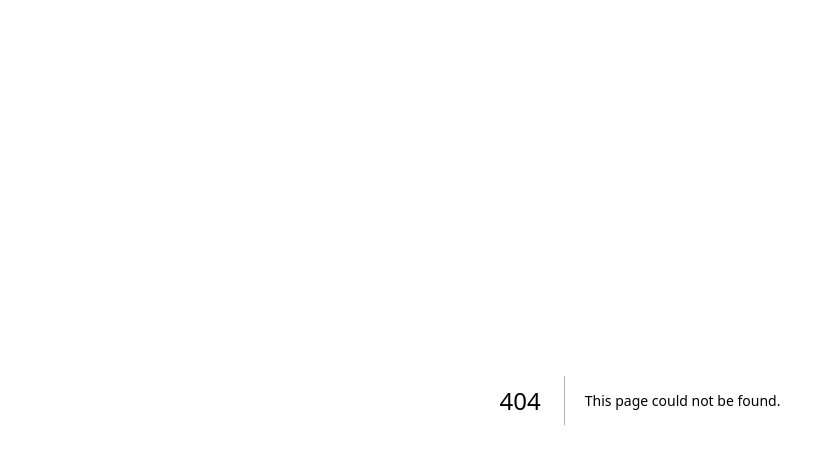
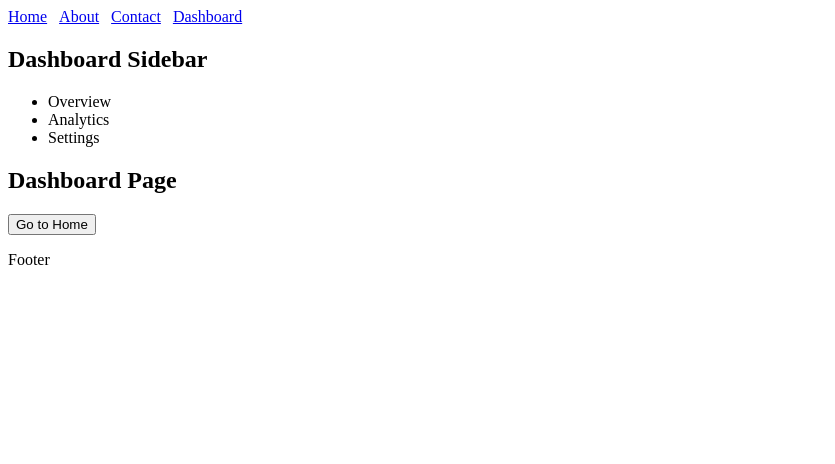
Before and after one commit to Sahusuman880/Next.js-Course, a Next.js app: page /dashboard in a window 1280 px wide. Before the commit this address had no page. Shown: the top 464 px of the page, without its empty margins (0-835 px from the left). Built offline with nearby package versions, Linux system fonts and the light colour scheme.

Commit message:
Next.js: Project initialize | Project Structure | App Router(page.jsx,layout.tsx) | Navigation

```diff
--- /dev/null
+++ b/app/contact/page.jsx
@@ -0,0 +1,5 @@
+function ContactPage() {
+  return <h1>Contact Page</h1>;
+}
+
+export default ContactPage;
--- /dev/null
+++ b/app/dashboard/layout.tsx
@@ -0,0 +1,21 @@
+export default function RootLayout({
+  children,
+}: Readonly<{
+  children: React.ReactNode;
+}>) {
+    return (
+        <section>
+            <aside>
+                <h2>Dashboard Sidebar</h2>
+                <ul>
+                    <li>Overview</li>
+                    <li>Analytics</li>
+                    <li>Settings</li>
+                </ul>
+            </aside>
+        <div>
+            {children}
+        </div>
+        </section>
+    )
+}
--- /dev/null
+++ b/app/dashboard/page.jsx
@@ -0,0 +1,18 @@
+"use client";
+import React from "react";
+import { useRouter } from "next/navigation";
+
+function DashboardPage() {
+  const router = useRouter();
+  function handleClick() {
+    router.push("/");
+  }
+  return (
+    <div>
+      <h1>Dashboard Page</h1>
+      <button onClick={handleClick}>Go to Home</button>
+    </div>
+  );
+}
+
+export default DashboardPage;
--- a/app/layout.tsx
+++ b/app/layout.tsx
@@ -1,21 +1,5 @@
-import type { Metadata } from "next";
-import { Geist, Geist_Mono } from "next/font/google";
-import "./globals.css";
+import Link from "next/link";
 
-const geistSans = Geist({
-  variable: "--font-geist-sans",
-  subsets: ["latin"],
-});
-
-const geistMono = Geist_Mono({
-  variable: "--font-geist-mono",
-  subsets: ["latin"],
-});
-
-export const metadata: Metadata = {
-  title: "Create Next App",
-  description: "Generated by create next app",
-};
 
 export default function RootLayout({
   children,
@@ -25,9 +9,25 @@ export default function RootLayout({
   return (
     <html
       lang="en"
-      className={`${geistSans.variable} ${geistMono.variable} h-full antialiased`}
+      className={`h-full antialiased`}
     >
-      <body className="min-h-full flex flex-col">{children}</body>
+      <head>
+        <title>Next.js Course</title>
+      </head>
+      <body className="min-h-full flex flex-col">
+        <section>
+          <nav style={{display:'flex',gap:12}}>
+            <Link href="/">Home</Link>
+            <Link href="/about">About</Link>
+            <Link href="/contact">Contact</Link>
+            <Link href="/dashboard">Dashboard</Link>
+          </nav>
+        </section>
+        {children}
+        <footer>
+          <p>Footer</p>
+        </footer>
+      </body>
     </html>
   );
 }
--- a/app/page.tsx
+++ b/app/page.tsx
@@ -1,65 +1,11 @@
-import Image from "next/image";
+import React from 'react'
 
-export default function Home() {
+function Home() {
   return (
-    <div className="flex flex-col flex-1 items-center justify-center bg-zinc-50 font-sans dark:bg-black">
-      <main className="flex flex-1 w-full max-w-3xl flex-col items-center justify-between py-32 px-16 bg-white dark:bg-black sm:items-start">
-        <Image
-          className="dark:invert"
-          src="/next.svg"
-          alt="Next.js logo"
-          width={100}
-          height={20}
-          priority
-        />
-        <div className="flex flex-col items-center gap-6 text-center sm:items-start sm:text-left">
-          <h1 className="max-w-xs text-3xl font-semibold leading-10 tracking-tight text-black dark:text-zinc-50">
-            To get started, edit the page.tsx file.
-          </h1>
-          <p className="max-w-md text-lg leading-8 text-zinc-600 dark:text-zinc-400">
-            Looking for a starting point or more instructions? Head over to{" "}
-            <a
-              href="https://vercel.com/templates?framework=next.js&utm_source=create-next-app&utm_medium=appdir-template-tw&utm_campaign=create-next-app"
-              className="font-medium text-zinc-950 dark:text-zinc-50"
-            >
-              Templates
-            </a>{" "}
-            or the{" "}
-            <a
-              href="https://nextjs.org/learn?utm_source=create-next-app&utm_medium=appdir-template-tw&utm_campaign=create-next-app"
-              className="font-medium text-zinc-950 dark:text-zinc-50"
-            >
-              Learning
-            </a>{" "}
-            center.
-          </p>
-        </div>
-        <div className="flex flex-col gap-4 text-base font-medium sm:flex-row">
-          <a
-            className="flex h-12 w-full items-center justify-center gap-2 rounded-full bg-foreground px-5 text-background transition-colors hover:bg-[#383838] dark:hover:bg-[#ccc] md:w-[158px]"
-            href="https://vercel.com/new?utm_source=create-next-app&utm_medium=appdir-template-tw&utm_campaign=create-next-app"
-            target="_blank"
-            rel="noopener noreferrer"
-          >
-            <Image
-              className="dark:invert"
-              src="/vercel.svg"
-              alt="Vercel logomark"
-              width={16}
-              height={16}
-            />
-            Deploy Now
-          </a>
-          <a
-            className="flex h-12 w-full items-center justify-center rounded-full border border-solid border-black/[.08] px-5 transition-colors hover:border-transparent hover:bg-black/[.04] dark:border-white/[.145] dark:hover:bg-[#1a1a1a] md:w-[158px]"
-            href="https://nextjs.org/docs?utm_source=create-next-app&utm_medium=appdir-template-tw&utm_campaign=create-next-app"
-            target="_blank"
-            rel="noopener noreferrer"
-          >
-            Documentation
-          </a>
-        </div>
-      </main>
+    <div>
+      <h1>Home Page</h1>
     </div>
-  );
+  )
 }
+
+export default Home
```
Also changed, not shown: app/about/page.tsx (added, +7 -0 lines), app/dashboard/analytics/page.jsx (added, +11 -0 lines).
